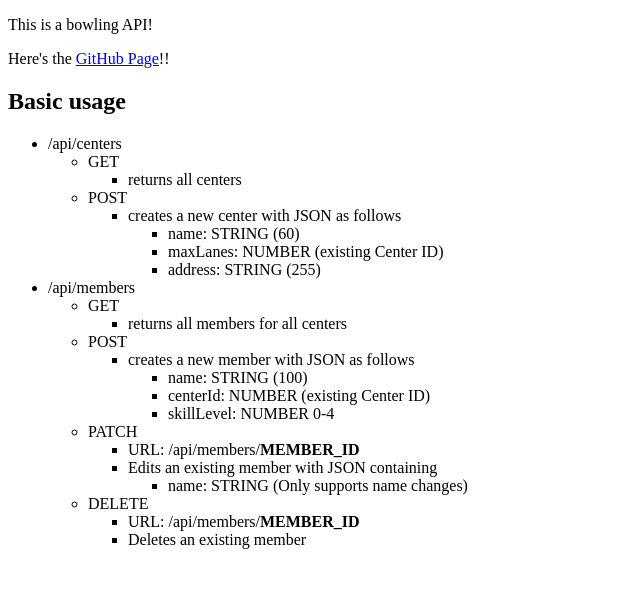
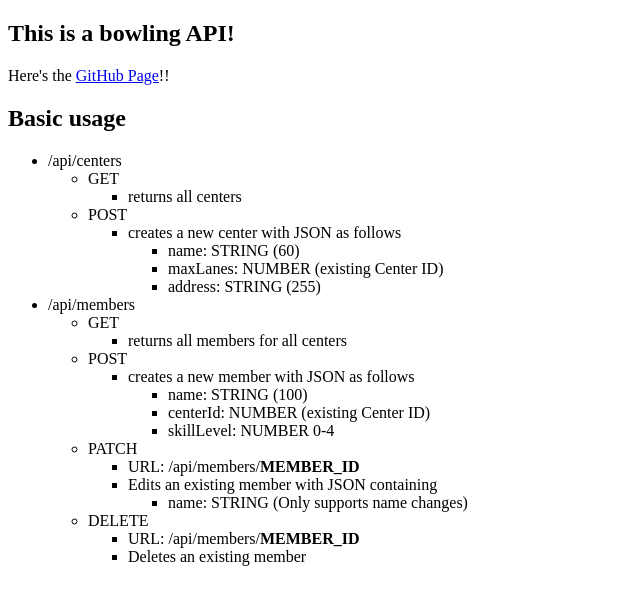
Before and after one commit to iankameron/cc8-my-api, a website: page public/index.html in a window 1280 px wide. Shown: the whole page, without its empty margins (0-640 px from the left). Drawn offline with Linux system fonts and the light colour scheme.

Commit message:
formatting

```diff
--- a/public/index.html
+++ b/public/index.html
@@ -6,7 +6,7 @@
     <title>Bowling API</title>
   </head>
 
-  <p>This is a bowling API!</p>
+  <h2>This is a bowling API!</h2>
   <p>
     Here's the
     <a href="https://github.com/iankameron/bowling-api">GitHub Page</a>!!
```
